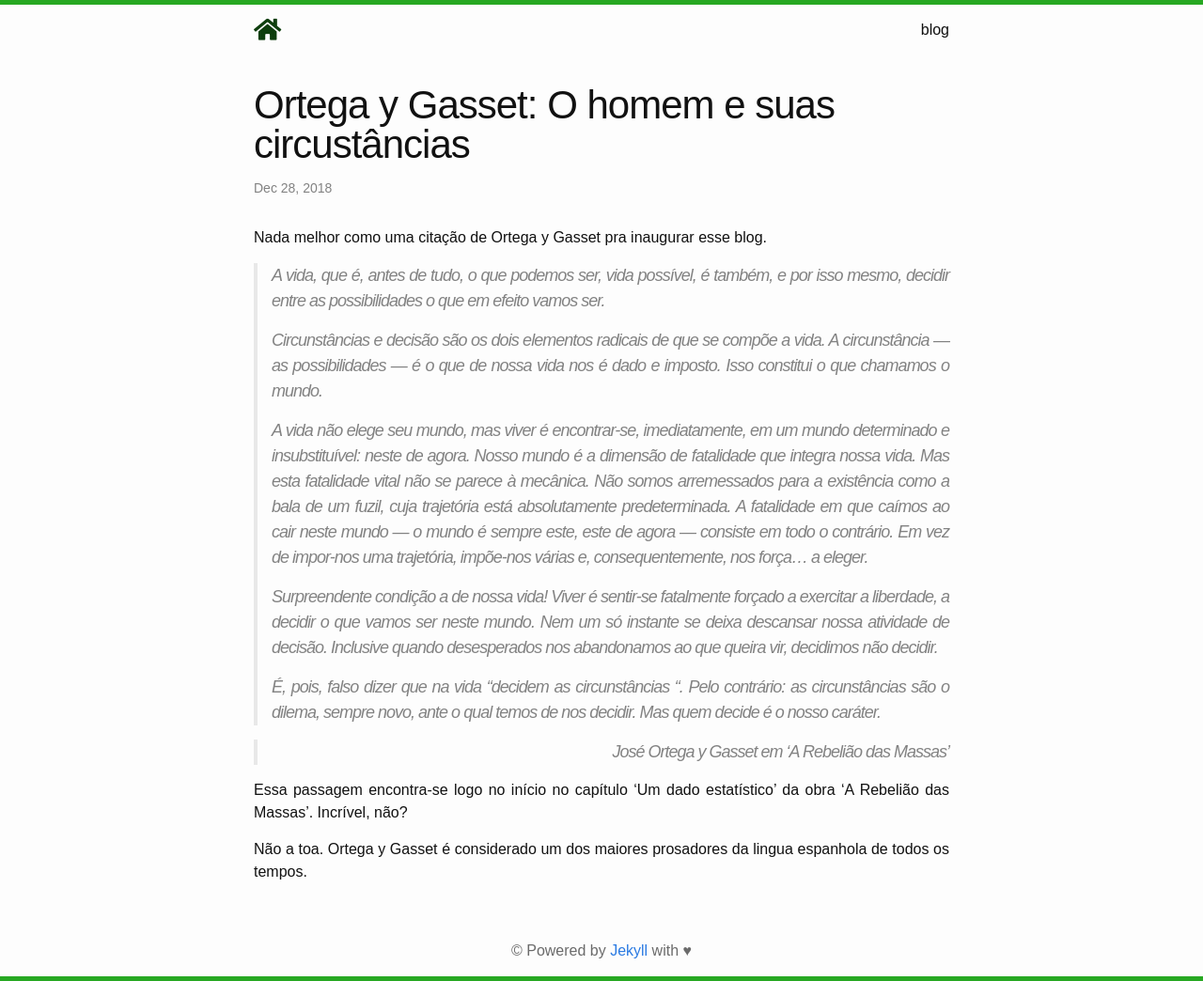
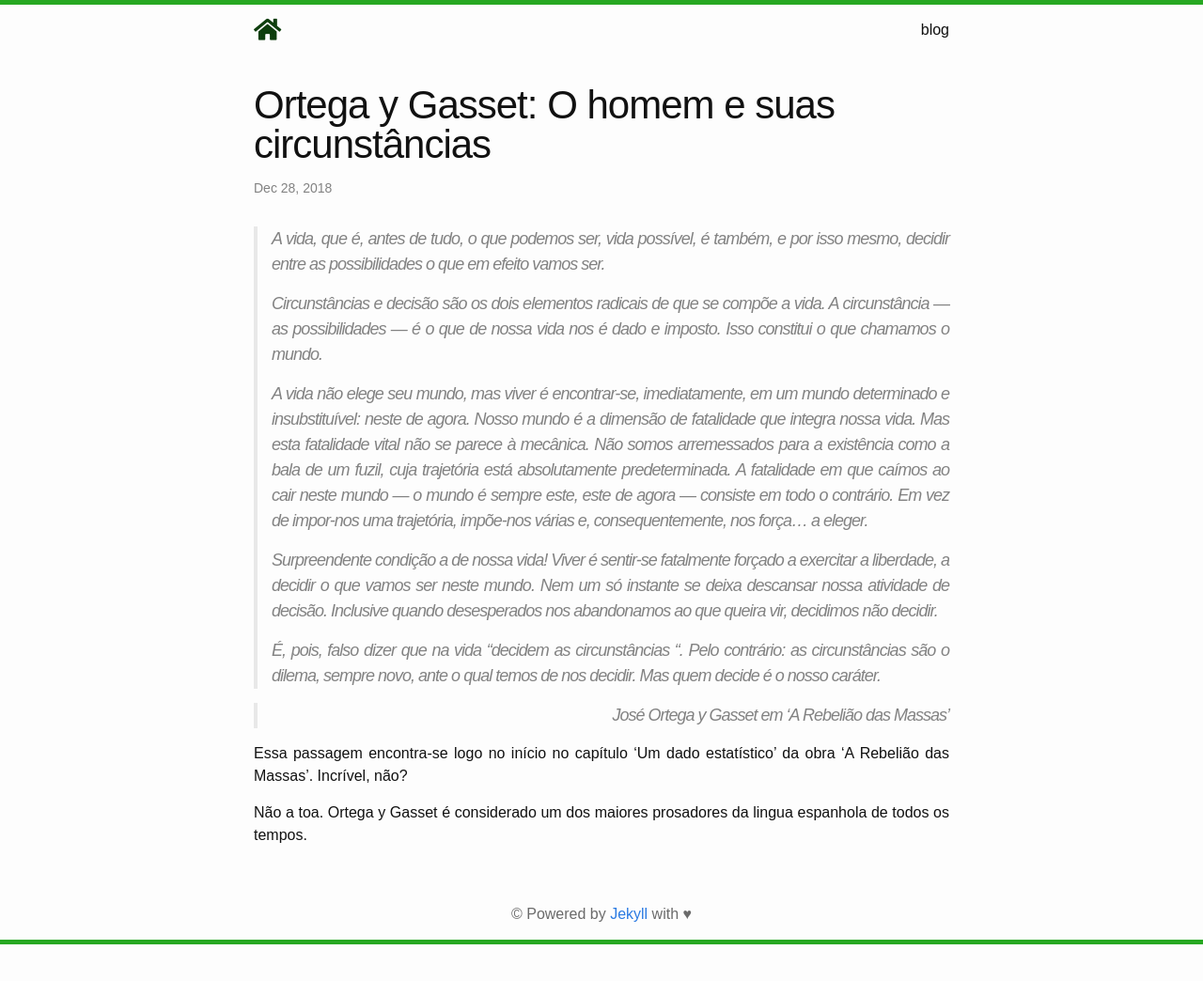
Before and after one commit to rogerogert/rogerogert.github.io, a Jekyll site: the page built from _posts/2019-12-28-carater-ortega.markdown, in a window 1280 px wide. Shown: the whole page at 94% size. Built offline with Jekyll 4.4.1, drawn with Linux system fonts in a browser that asks for light colours; nearby versions of some CDN libraries; after the commit the page ends 1005 px from its top, so only the background shows below that.

Commit message:
Ajuste em texto de post sobre ortega y gasset

```diff
--- a/_posts/2019-12-28-carater-ortega.markdown
+++ b/_posts/2019-12-28-carater-ortega.markdown
@@ -1,10 +1,9 @@
 ---
 layout: post
-title:  "Ortega y Gasset: O homem e suas circustâncias"
+title:  "Ortega y Gasset: O homem e suas circunstâncias"
 date:   2018-12-28
 categories: filosofia
 ---
-Nada melhor como uma citação de Ortega y Gasset pra inaugurar esse blog.
 
 > A vida, que é, antes de tudo, o que podemos ser, vida possível, é também, e por isso mesmo, decidir entre as possibilidades o que em efeito vamos ser.
 >
```
